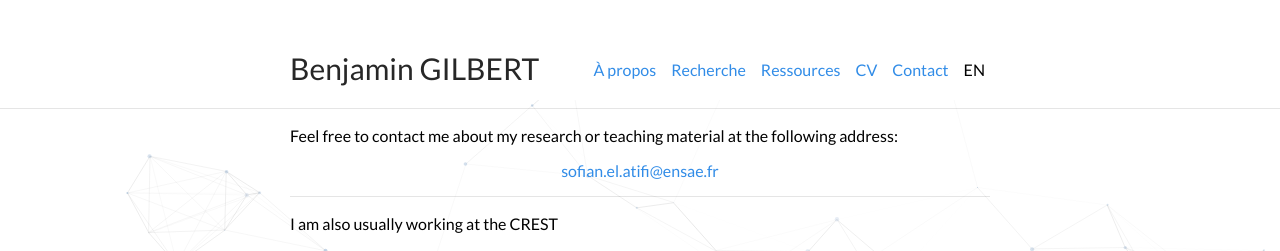
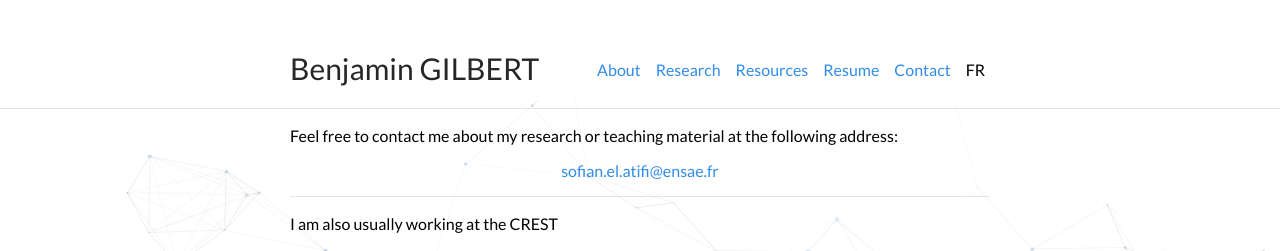
Before and after one commit to sofianelatifi/sofianelatifi.github.io, a Jekyll site: the page built from en/contact.md, in a window 1280 px wide. Shown: the top 251 px of the page. Built offline with Jekyll 4.4.1, drawn with Linux system fonts in a browser that asks for light colours; part of the change alters nothing that is shown.

```diff
--- a/en/contact.md
+++ b/en/contact.md
@@ -1,8 +1,8 @@
 ---
 layout: default
 description: Contact
-title: Benjamin GILBERT - Contact
-lang: "fr"
+title: Sofian EL ATIFI - Contact
+lang: "en"
 is_contact: true
 ---
 
```
